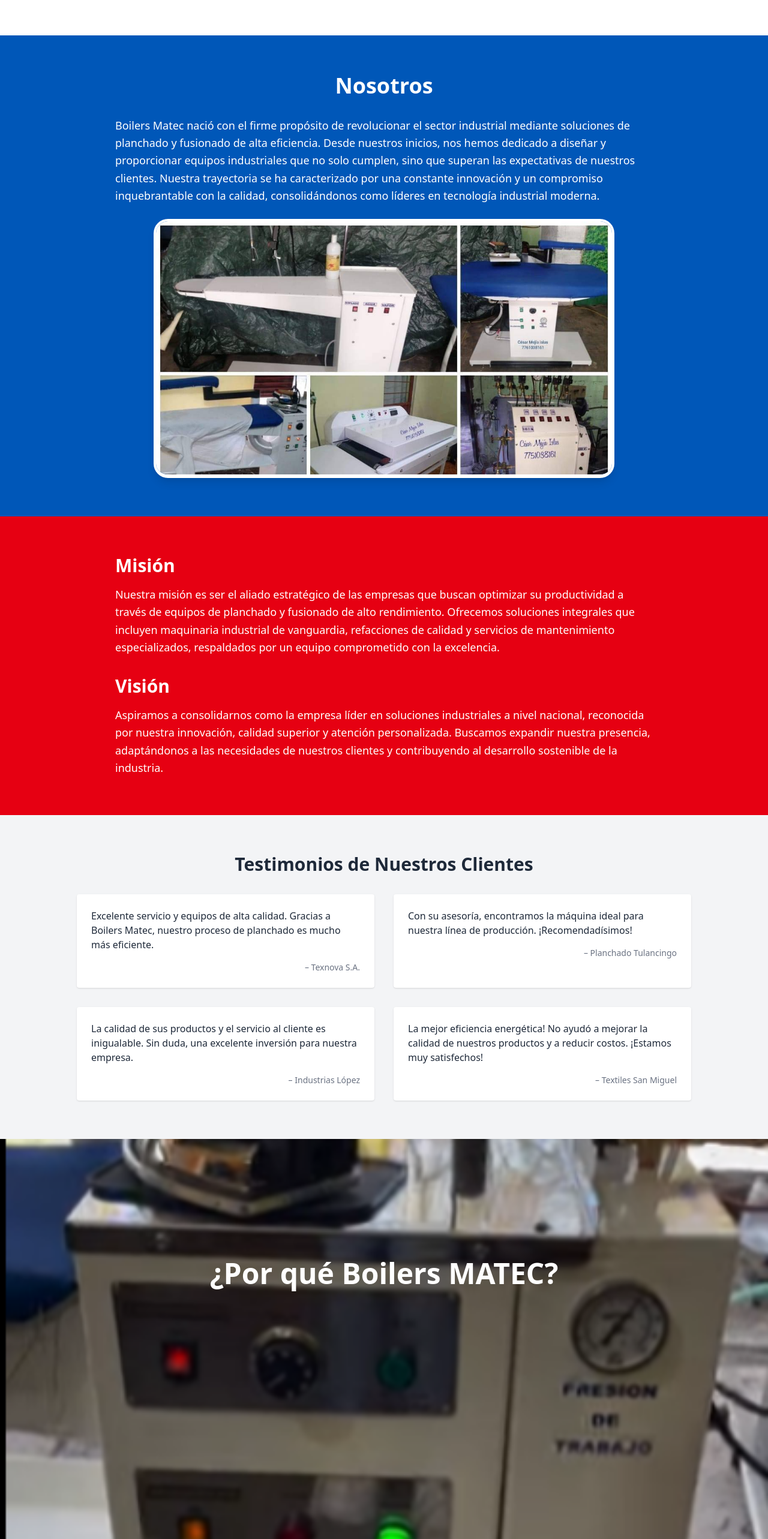
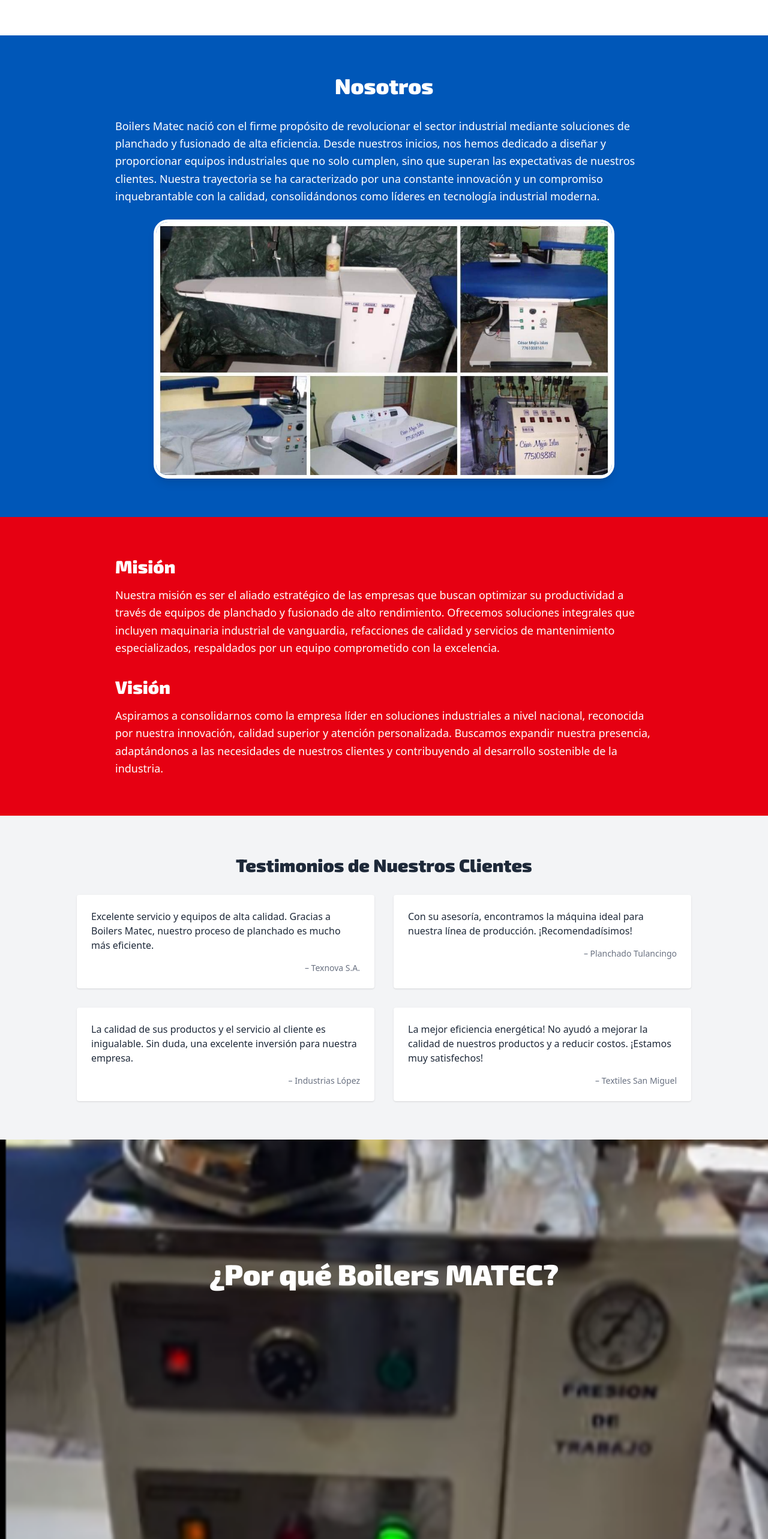
Before and after one commit to PandaStudioDev/BMATEC, a React (Vite) app in the folder bmatec-site/: page / in a window 1280 px wide. Shown: the part 880-3446 px from the top of the page at 60% size. Built offline with nearby package versions, Linux system fonts and the light colour scheme.

Commit message:
FINISHIN Matec page

```diff
--- a/bmatec-site/src/components/home/ClientesSection.jsx
+++ b/bmatec-site/src/components/home/ClientesSection.jsx
@@ -15,7 +15,7 @@
   return (
     <section className="py-16 bg-gray-100">
       <div className="max-w-6xl mx-auto text-center px-4">
-        <h2 className="text-4xl font-bold text-gray-800 mb-4">
+        <h2 className="text-4xl font-bold text-gray-800 mb-4 pfont">
           Clientes MATEC
         </h2>
         <div className="border-t-4 border-matec-red w-24 md:w-32 mx-auto mb-8"></div>
--- a/bmatec-site/src/components/home/Diferenciadores.jsx
+++ b/bmatec-site/src/components/home/Diferenciadores.jsx
@@ -76,7 +76,7 @@
 
       {/* Contenido de la sección */}
       <div className="relative z-10 flex flex-col items-center justify-center h-full space-y-10 px-4 sm:px-6 text-center">
-        <h2 className="text-3xl sm:text-4xl md:text-5xl font-bold">
+        <h2 className="text-3xl sm:text-4xl md:text-5xl font-bold pfont">
           ¿Por qué Boilers MATEC?
         </h2>
 
--- a/bmatec-site/src/components/home/NosotrosSection.jsx
+++ b/bmatec-site/src/components/home/NosotrosSection.jsx
@@ -37,7 +37,7 @@
           whileInView="show"
           viewport={{ once: false, amount: 0.2 }}
         >
-          Nosotros
+          <span class="pfont">Nosotros</span>
         </motion.h2>
 
         <motion.div
@@ -78,7 +78,7 @@
           whileInView="show"
           viewport={{ once: false, amount: 0.2 }}
         >
-          <h3 className="text-2xl md:text-3xl font-bold mb-4">Misión</h3>
+          <h3 className="text-2xl md:text-3xl font-bold mb-4 pfont">Misión</h3>
           <p className="text-lg leading-relaxed">
             Nuestra misión es ser el aliado estratégico de las empresas que
             buscan optimizar su productividad a través de equipos de planchado y
@@ -88,7 +88,9 @@
             equipo comprometido con la excelencia.
           </p>
 
-          <h3 className="text-2xl md:text-3xl font-bold mt-8 mb-4">Visión</h3>
+          <h3 className="text-2xl md:text-3xl font-bold mt-8 mb-4 pfont">
+            Visión
+          </h3>
           <p className="text-lg leading-relaxed">
             Aspiramos a consolidarnos como la empresa líder en soluciones
             industriales a nivel nacional, reconocida por nuestra innovación,
@@ -102,7 +104,7 @@
       {/* TESTIMONIOS */}
       <div className="bg-gray-100 text-gray-800 py-16 px-6">
         <motion.h3
-          className="text-2xl md:text-3xl font-bold mb-8 text-center"
+          className="text-2xl md:text-3xl font-bold mb-8 text-center pfont"
           variants={fadeUpVariants}
           initial="hidden"
           whileInView="show"
```
